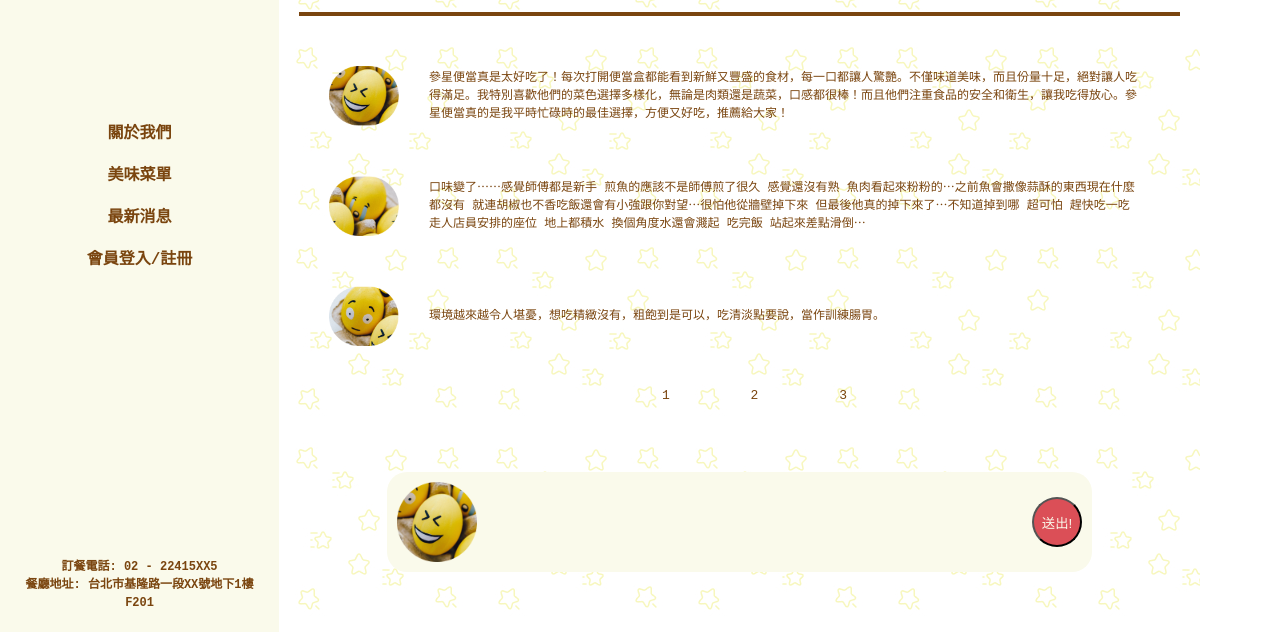
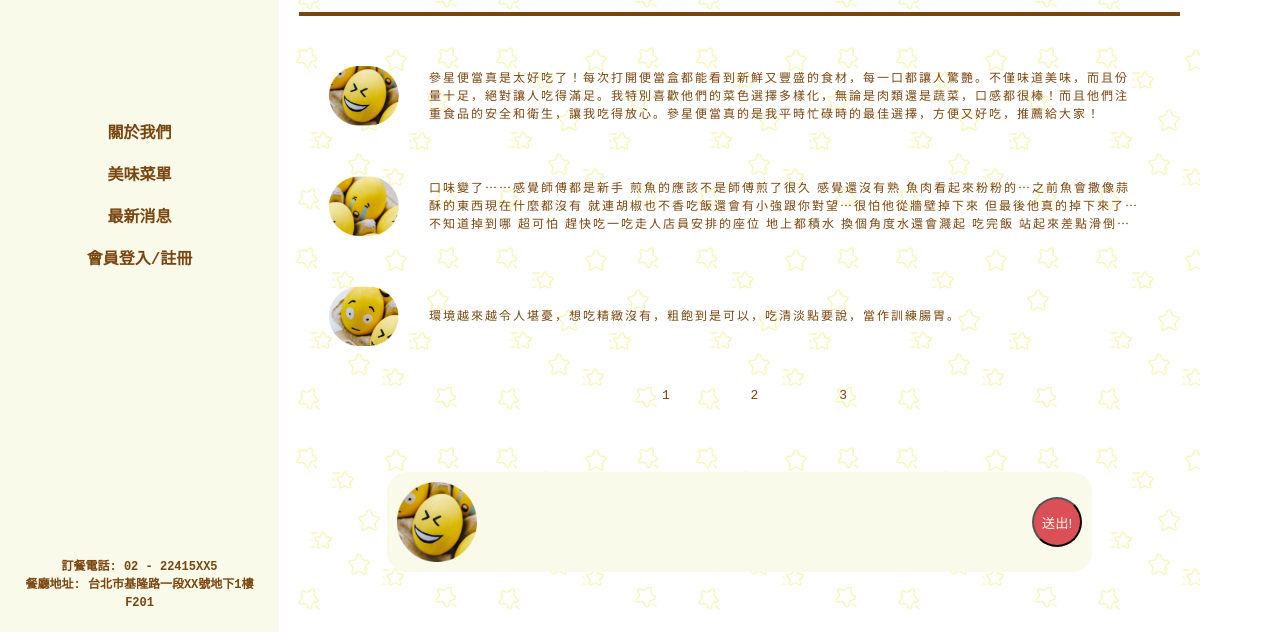
Before and after one commit to weicheng000/thd102_05_git, a plain HTML site: page nav_contactus.html in a window 1280 px wide. Shown: the part 168-800 px from the top of the page. Drawn offline with Linux system fonts and the light colour scheme; a web font is replaced by a local one.

Commit message:
最新消息頁格式微調

```diff
--- a/css/nav.css
+++ b/css/nav.css
@@ -2,7 +2,8 @@
     font-family: 'Naikai';
     src: url(../fonts/NaikaiFont-Regular-Lite.woff2) format("woff2");
 }
-@import url('https://fonts.googleapis.com/css2?family=Noto+Sans+TC&display=swap');
+@import url('https://fonts.googleapis.com/css2?family=Noto+Sans+TC&family=Noto+Serif+TC:wght@300;700&display=swap');
+
 /* ----- basic ----- */
 .wrapper{
     width: 1200px;
@@ -44,7 +45,7 @@ h3{
     text-shadow: #999;
 }
 p{
-    font-family: monospace, 'Noto Sans TC';
+    font-family: monospace, 'Noto Sans TC', serif;
     font-size: 12px;
     color: #7A450F;
     font-weight: bold;
--- a/css/nav_comtactus.css
+++ b/css/nav_comtactus.css
@@ -51,6 +51,9 @@ main {
 .pre_comment>li>p{
     text-align: left;
     font-weight: normal;
+    font-family: 'Noto Serif TC', serif;
+    letter-spacing: 2px;
+    line-height: 1.5;
 }
 
 .pre_comment>li>img{
--- a/nav_contactus.html
+++ b/nav_contactus.html
@@ -6,6 +6,9 @@
     <link rel="stylesheet" href="./css/reset.css">
     <link rel="stylesheet" href="./css/nav.css">
     <link rel="stylesheet" href="./css/nav_comtactus.css">
+    <link rel="preconnect" href="https://fonts.googleapis.com">
+<link rel="preconnect" href="https://fonts.gstatic.com" crossorigin>
+<link href="https://fonts.googleapis.com/css2?family=Noto+Sans+TC&family=Noto+Serif+TC:wght@300;700&display=swap" rel="stylesheet">
     <title>最新消息</title>
 </head>
 <body>
```
